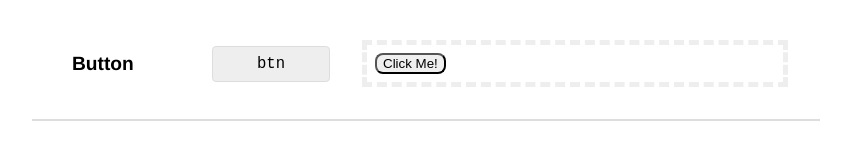
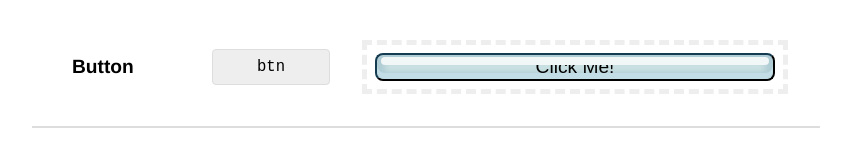
Before and after one commit to samuelfahrngruber/wii-sports-css, a website: page public/index.html in a window 1280 px wide. Shown: the whole page, without its empty margins (214-1065 px from the left). Drawn offline with Linux system fonts and the light colour scheme; a web font is replaced by a local one.

Commit message:
🎹 first version of button

```diff
--- a/package.json
+++ b/package.json
@@ -2,7 +2,7 @@
   "name": "wii-sports-css",
   "version": "0.0.1",
   "scripts": {
-    "start": "browser-sync start --server --serveStatic \"public\"",
+    "start": "browser-sync start --server --files \"./public/*\" --ss \"public\"",
     "format": "prettier --write ."
   },
   "devDependencies": {
--- a/public/wii-sports-css.css
+++ b/public/wii-sports-css.css
@@ -1,3 +1,65 @@
+@import url("https://fonts.cdnfonts.com/css/a-otf-shin-go-pro");
+
+:root {
+  --wii-border-radius-action: 8px;
+  --wii-border-width-action: 2px;
+
+  --wii-colors-action-background-idle: #d1e6e6;
+  --wii-colors-action-background-idle-inset-shadow: #afccd4;
+  --wii-colors-action-background-idle-sheen-top: #f1f6f6;
+  --wii-colors-action-background-idle-sheen-bottom: #c2dde5;
+
+  --wii-colors-action-background-active: #94e0e5;
+  --wii-colors-action-border: #153b50;
+  --wii-colors-action-text: #000101;
+}
+
 .wii-btn {
-  border-radius: 8px;
+  width: 100%;
+
+  font-family: "A-OTF Shin Go Pro", sans-serif;
+  font-size: larger;
+  color: var(--wii-colors-action-text);
+
+  border-width: var(--wii-border-width-action);
+  border-color: var(--wii-colors-action-border);
+  border-radius: var(--wii-border-radius-action);
+
+  background-color: var(--wii-colors-action-background-idle);
+  box-shadow: inset 0 0 6px 8px
+    var(--wii-colors-action-background-idle-inset-shadow);
+
+  cursor: pointer;
+
+  position: relative;
 }
+
+.wii-btn:after {
+  content: "";
+  display: block;
+  position: absolute;
+
+  height: 8px;
+  width: 98%;
+  border-radius: 40px;
+
+  background: var(--wii-colors-action-background-idle-sheen-top);
+
+  top: 2px;
+  left: 1%;
+}
+
+.wii-btn::before {
+  content: "";
+  position: absolute;
+  display: block;
+
+  top: 0;
+  bottom: 0;
+  left: 0;
+  right: 0;
+
+  border-radius: var(--wii-border-radius-action);
+
+  box-shadow: inset 0px -6px 0px 0px var(--wii-colors-action-background-idle-sheen-bottom);
+}
```
